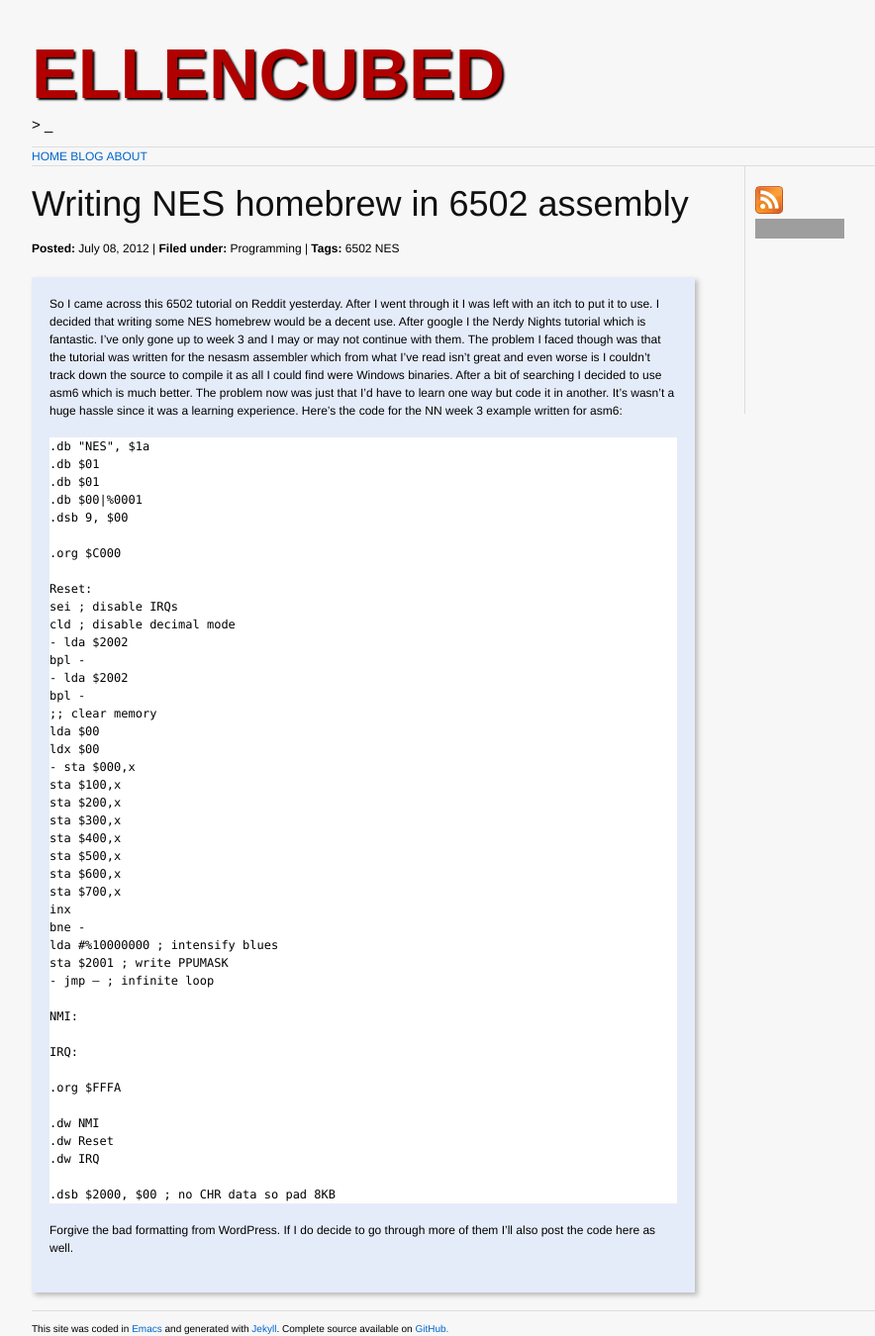
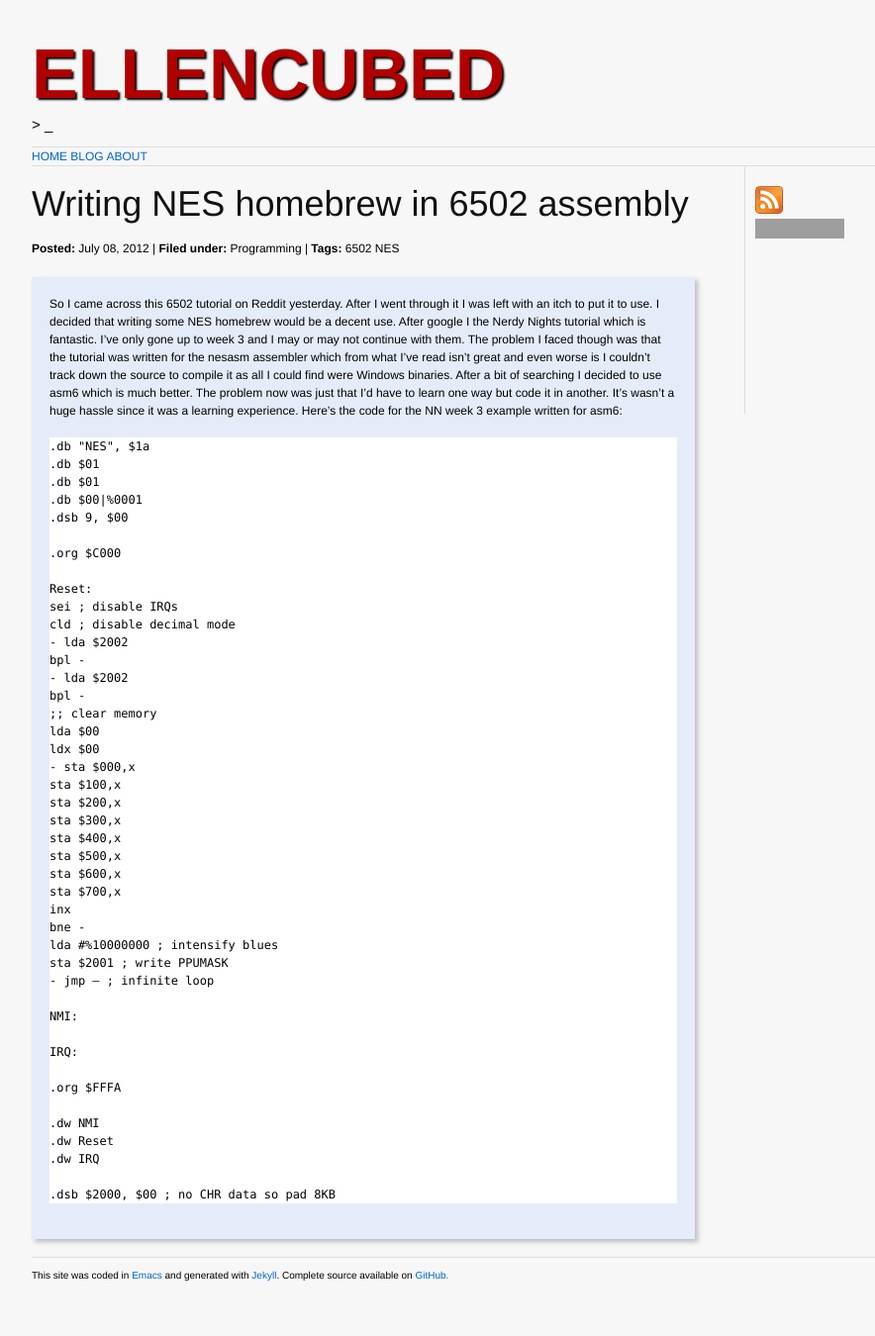
Before and after one commit to ellencubed/ellencubed.github.com, a Jekyll site: the page built from _posts/2012-07-08-nes-homebrew-in-6502-asm.md, in a window 1280 px wide. Shown: the whole page at 99% size, without its empty margins (153-1037 px from the left). Built offline with Jekyll 4.4.1, drawn with Linux system fonts in a browser that asks for light colours; after the commit the page ends 1296 px from its top, so only the background shows below that; grey boxes are pictures that could not be loaded.

Commit message:
removed wordpress mention

```diff
--- a/_posts/2012-07-08-nes-homebrew-in-6502-asm.md
+++ b/_posts/2012-07-08-nes-homebrew-in-6502-asm.md
@@ -51,5 +51,3 @@ IRQ:
 
 .dsb $2000, $00 ; no CHR data so pad 8KB
 {% endhighlight %}
-
-Forgive the bad formatting from WordPress. If I do decide to go through more of them I’ll also post the code here as well.
```
